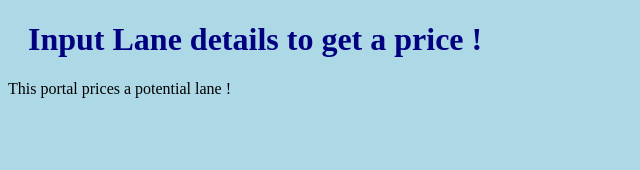
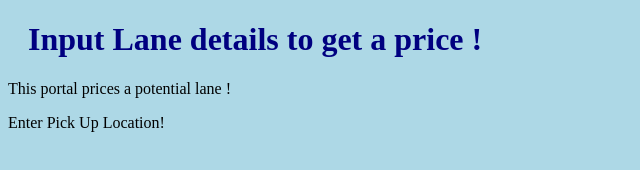
Before and after one commit to RamSharma-1/PP-FLASK, a plain HTML site: page index.html in a window 1280 px wide. Shown: the whole page, without its empty margins (0-640 px from the left). Drawn offline with Linux system fonts and the light colour scheme.

Commit message:
Updated Index with enter pick up location

```diff
--- a/index.html
+++ b/index.html
@@ -8,6 +8,7 @@
 
 <h1>Input Lane details to get a price ! </h1>
 <p>This portal prices a potential lane ! </p>
+<p>Enter Pick Up Location!</p>
 
 </body>
 </html>
```
